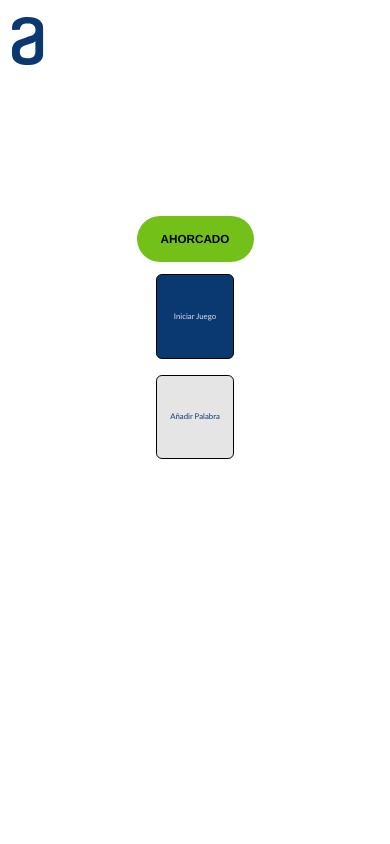
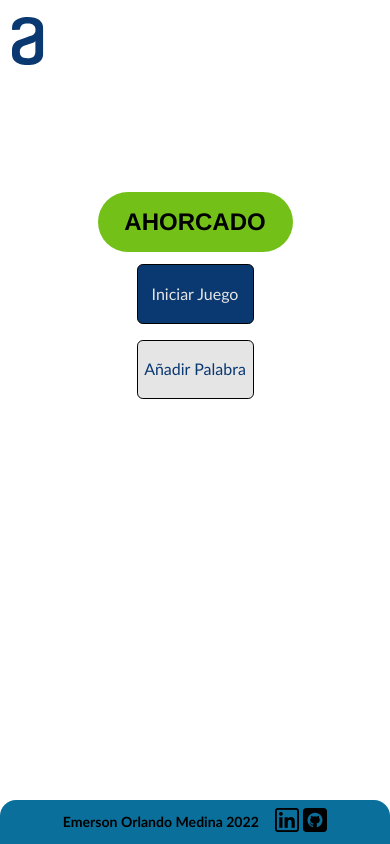
Before and after one commit to EmersonMedina/Challenge_02_Juego_Ahorcado, a plain HTML site: page index.html in a window 390 px wide. Drawn offline with Linux system fonts and the light colour scheme.

Commit message:
Añadiendo el footer y algunos cambios a nivel responsivo

```diff
--- a/css/style.css
+++ b/css/style.css
@@ -60,8 +60,22 @@ span {
 }
 
 footer {
-    height: 10vh;
+    font-family: 'Trebuchet MS', 'Lucida Sans Unicode', 'Lucida Grande', 'Lucida Sans', Arial, sans-serif;
+    font-size: 1.1rem;
+    flex-wrap: wrap;
+    font-weight: bold;
+    display: flex;
+    justify-content: center;
+    align-items: center;
+    gap: 1rem;
+    padding: 0.5rem 0;
     margin-top: 1rem;
+    background-color: rgb(11, 111, 155);
+    border-radius: 1rem 1rem 0 0;
+    text-align: center;
+    position: fixed;
+    bottom: 0;
+    width: 100%;
 }
 
 /*Common classes - Clases comunes*/
@@ -94,8 +108,8 @@ footer {
 }
 
 #keyboard .key{
-    width : 8%;
-    margin: 1%;
+    width : 9%;
+    margin: 0.5%;
     background-color: rgb(6, 73, 88);
     color: white;
 }
@@ -105,7 +119,7 @@ footer {
     padding: 1.5vw;
     border: thin solid black;
     border-radius: 1.5vw;
-    font-size: 1.5vw;
+    font-size: 1.2rem;
     cursor: pointer;
     width: 20vw;
     transition: 0.5s;
@@ -165,34 +179,36 @@ footer {
 .containerButtons {
     display: flex;
     gap: 1rem;
+    margin-bottom: 10vh;
 }
 
 /*Media Queries*/
 @media (max-width: 768px) {
 
-    .inputNewWord {
-        font-size: 3vw;
+    h1 {
+        width: 50%;
+        font-size:1.5rem;
     }
 
+    .inputNewWord {
+        font-size: 1rem;
+    }
 
     .btnSameSize {
-        height: 7vh;
+        height: 3vh;
         width: 20vw;
     }
 
     .btn {
-        font-size: 2vw;
+        font-size: 1rem;
+        height: 7vh;
+        width: 30vw;
     }
 
-
-    .btnPrincipal {
-        height: 10vh;
-    }
 
     .btnSecondary {
         background-color: var(--secondary-color);
         color: var(--principal-color);
-        height: 10vh;
     }
 
     .containerImages p {
@@ -205,19 +221,19 @@ footer {
 
     #keyboard {
         font-size: 1rem;
-        width: 65%;
+        width: 80%;
     }
 }
 
 @media (max-width: 375px) {
 
-    h1 {
-        width: 50%;
-        font-size:1.5rem;
+    .inputNewWord {
+        width: 80%;
+        font-size: 1rem;
     }
 
     .containerImages p {
-        font-size: 1rem;
+        font-size: 1.2rem;
     }
 
     #keyboard {
@@ -231,8 +247,7 @@ footer {
     }
 
     .btn {
-        font-size: 0.7rem;
-        width: 70%;
-        height: 7vh;
+        width: 90%;
     }
+
 }
--- a/index.html
+++ b/index.html
@@ -66,7 +66,13 @@
         </div>
     </main>
 
-    <footer></footer>
+    <footer>
+        <small>Emerson Orlando Medina 2022</small>
+        <div class="cont-redes-sociales">
+            <a href="https://www.linkedin.com/in/emerson-orlando-medina-meza-8a34531b9/" target="_blank"> <img src="images/linkedin.png" alt="logo linkedin"></a>
+            <a href="https://github.com/EmersonMedina" target="_blank" > <img src="images/github.png" alt="logo github"></a>
+        </div>
+    </footer>
 
     <script src="js/juego-ahorcado.js"></script>
 </body>
--- a/js/juego-ahorcado.js
+++ b/js/juego-ahorcado.js
@@ -67,7 +67,7 @@ document.addEventListener('keydown', (event) => {
     }
 }, false);
 
-//Eventos para las teclas del teclado
+//Eventos para las teclas del teclado en pantalla
 keys.forEach(key => {
     key.addEventListener('click',() => {
         if (enableGame) {
@@ -219,7 +219,6 @@ function ShowMainSections() {
 
 function VerifyWord(word) {
 
-
     while (selectedWord.includes(word)){
         for (let i = 0; i<selectedWord.length; i++) {
             if (selectedWord[i] === word) {
@@ -313,7 +312,6 @@ function CreateMainView() {
     sectErrorMessages.classList.add('dp-none');
 
     ClearContainerButtons();
-
 
     containerButtons.classList.remove('flex-row');
     containerButtons.classList.add('flex-column');
@@ -452,6 +450,12 @@ function ClearWords() {
     }
 }
 
+function ClearErrorMessages () {
+    while (errorMessages.firstChild) {
+        errorMessages.removeChild(errorMessages.firstChild);
+    }
+}
+
 /*Hangman drawing and mistakes*/
 
 function ShowVerticalPole() {
@@ -522,12 +526,6 @@ function ErrorInWord(numberError){
     }
 };
 
-function ClearErrorMessages () {
-    while (errorMessages.firstChild) {
-        errorMessages.removeChild(errorMessages.firstChild);
-    }
-}
-
 function GameOver() {
     gameOverSound.play();
     enableGame = false;
```
